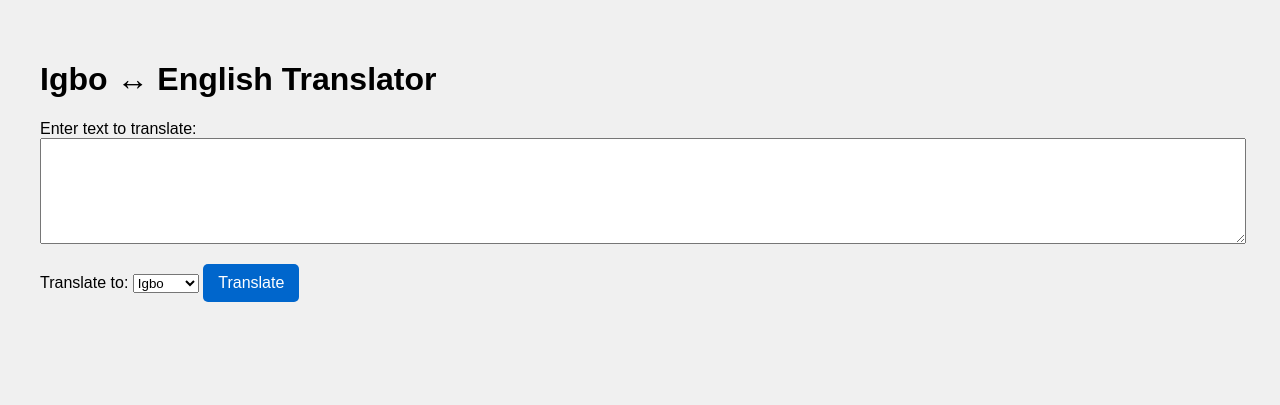
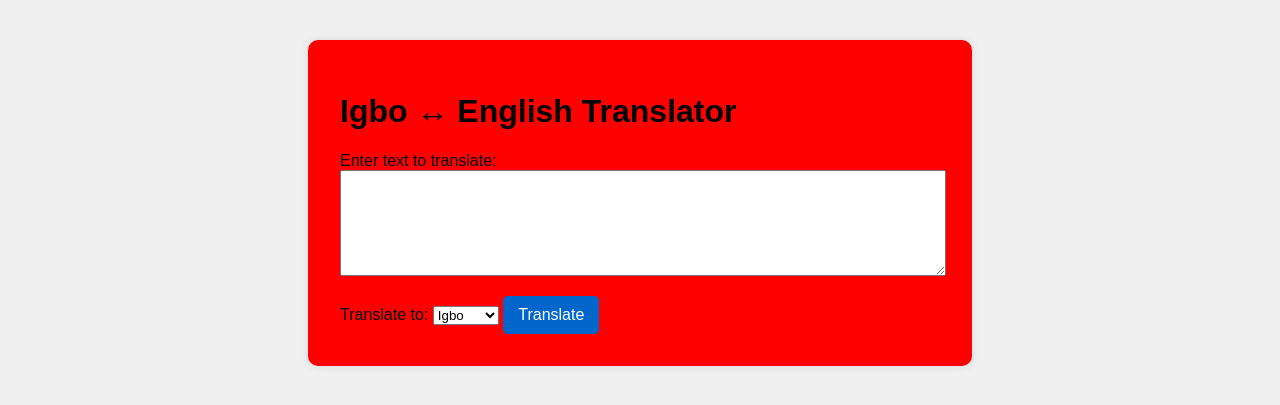
Before and after one commit to KEY-21323/Billingual-Translator, a Flask app: page / in a window 1280 px wide. Shown: the top 405 px of the page. Run offline with Flask 3, Linux system fonts and the light colour scheme.

Commit message:
Update index.html

```diff
--- a/templates/index.html
+++ b/templates/index.html
@@ -6,7 +6,7 @@
     <link rel="stylesheet" href="/static/styles.css">
 </head>
 <body>
-     <div class="parent">
+     <div class="container">
          <h1>Igbo ↔ English Translator</h1>
 
     <form method="POST" action="/translate">
```
